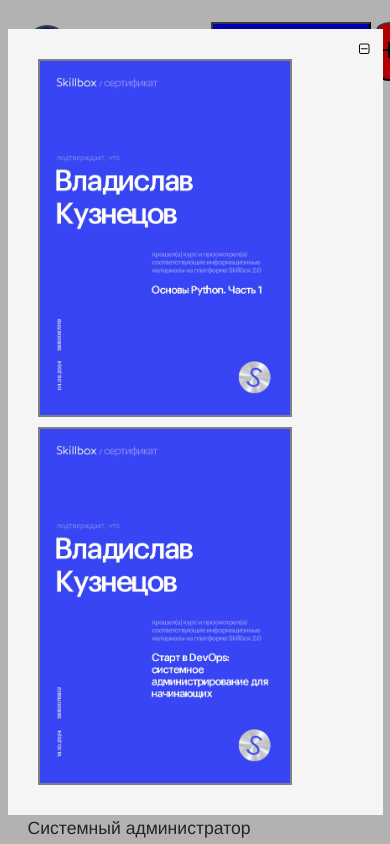
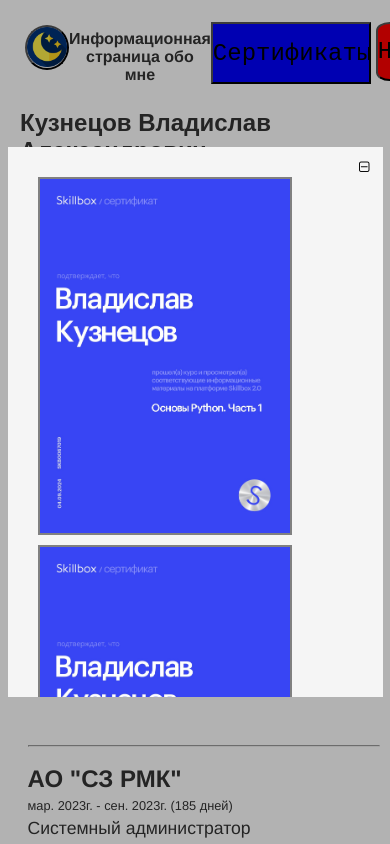
Before and after one commit to W1z4RdWP/resumeDevOps, a plain HTML site: page index.html in a window 390 px wide. Both pictures are taken after a click on the button "Сертификаты". Shown: the top 844 px of the page. Drawn offline with Linux system fonts and the light colour scheme.

Commit message:
added overflow scroll to media certificate__box

```diff
--- a/static/styles/style.css
+++ b/static/styles/style.css
@@ -667,8 +667,10 @@
     .certificates__box{
         display: flex;
         position: relative;
+        overflow: scroll;
         flex-wrap: wrap;
         max-width: 500px;
+        max-height: 500px;
         padding: 25px;
         z-index: 1;
         margin: 15px 7.5px;
```
